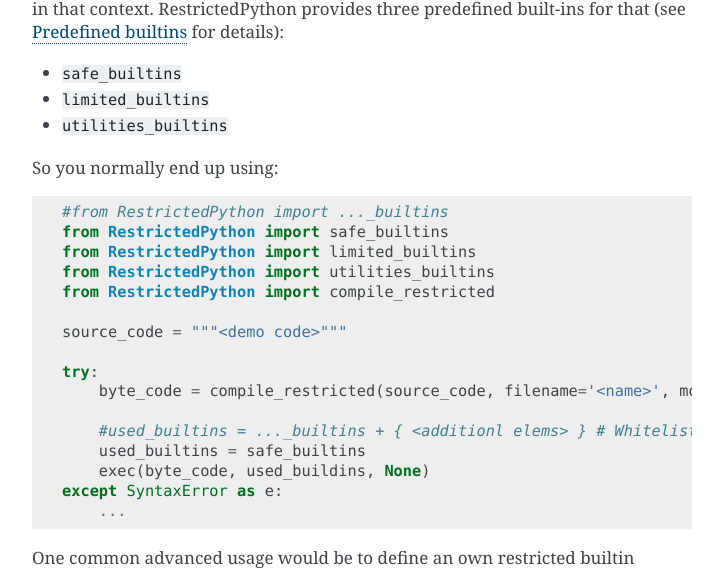
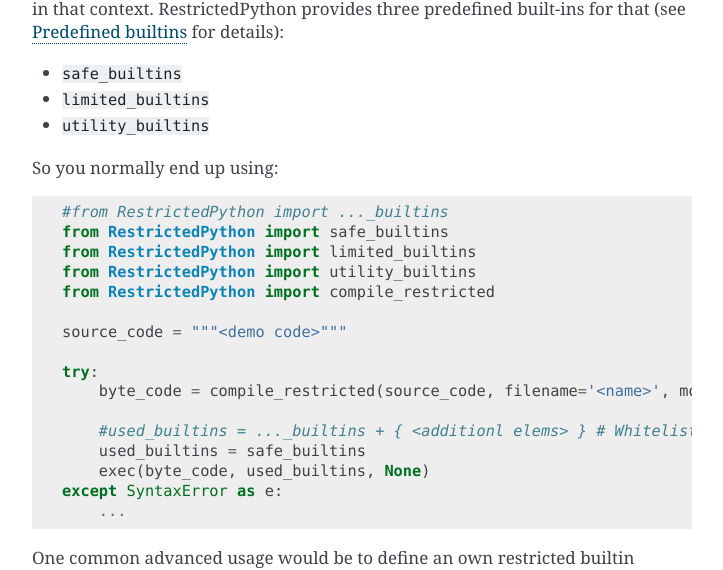
Before and after one commit to zopefoundation/RestrictedPython, a Sphinx documentation site: the page built from docs/usage/index.rst, in a window 1280 px wide and 900 px high, scrolled down 1617 px. Shown: the part 143-713 px from the top of the window, without its empty margins (388-1111 px from the left). Built offline with Sphinx 7.4.7, drawn with Linux system fonts in a browser that asks for light colours; part of the change alters nothing that is shown; some of the changed text lies outside the part shown.

```diff
--- a/docs/usage/basic_usage.rst
+++ b/docs/usage/basic_usage.rst
@@ -41,7 +41,6 @@ With RestrictedPython that workflow should be as straight forward as possible:
     exec(byte_code)
     do_something()
 
-
 .. doctest::
     :hide:
 
@@ -84,7 +83,7 @@ RestrictedPython provides three predefined built-ins for that (see :ref:`predefi
 
 * ``safe_builtins``
 * ``limited_builtins``
-* ``utilities_builtins``
+* ``utility_builtins``
 
 So you normally end up using:
 
@@ -93,7 +92,7 @@ So you normally end up using:
     #from RestrictedPython import ..._builtins
     from RestrictedPython import safe_builtins
     from RestrictedPython import limited_builtins
-    from RestrictedPython import utilities_builtins
+    from RestrictedPython import utility_builtins
     from RestrictedPython import compile_restricted
 
     source_code = """<demo code>"""
@@ -103,8 +102,30 @@ So you normally end up using:
 
         #used_builtins = ..._builtins + { <additionl elems> } # Whitelisting additional elements
         used_builtins = safe_builtins
-        exec(byte_code, used_buildins, None)
+        exec(byte_code, used_builtins, None)
     except SyntaxError as e:
         ...
 
+.. doctest::
+    :hide:
+
+    >>> #from RestrictedPython import ..._builtins
+    >>> from RestrictedPython import safe_builtins
+    >>> from RestrictedPython import limited_builtins
+    >>> from RestrictedPython import utility_builtins
+    >>> from RestrictedPython import compile_restricted
+
+    >>> source_code = """
+    ... def do_something():
+    ...     pass
+    ... """
+
+    >>> try:
+    ...     byte_code = compile_restricted(source_code, filename='<name>', mode='exec')
+    ...     #used_builtins = ..._builtins + { <additionl elems> } # Whitelisting additional elements
+    ...     used_builtins = safe_builtins
+    ...     exec(byte_code, used_builtins, None)
+    ... except SyntaxError as e:
+    ...     pass
+
 One common advanced usage would be to define an own restricted builtin dictionary.
--- a/docs/usage/policy.rst
+++ b/docs/usage/policy.rst
@@ -23,7 +23,7 @@ Predefined builtins
 
 * ``safe_builtins`` a safe set of builtin modules and functions,
 * ``limited_builtins`` which provides restricted sequence types,
-* ``utilities_builtins`` which provides access for standard modules math, random, string and for sets.
+* ``utility_builtins`` which provides access for standard modules math, random, string and for sets.
 
 Guards
 ......
```
